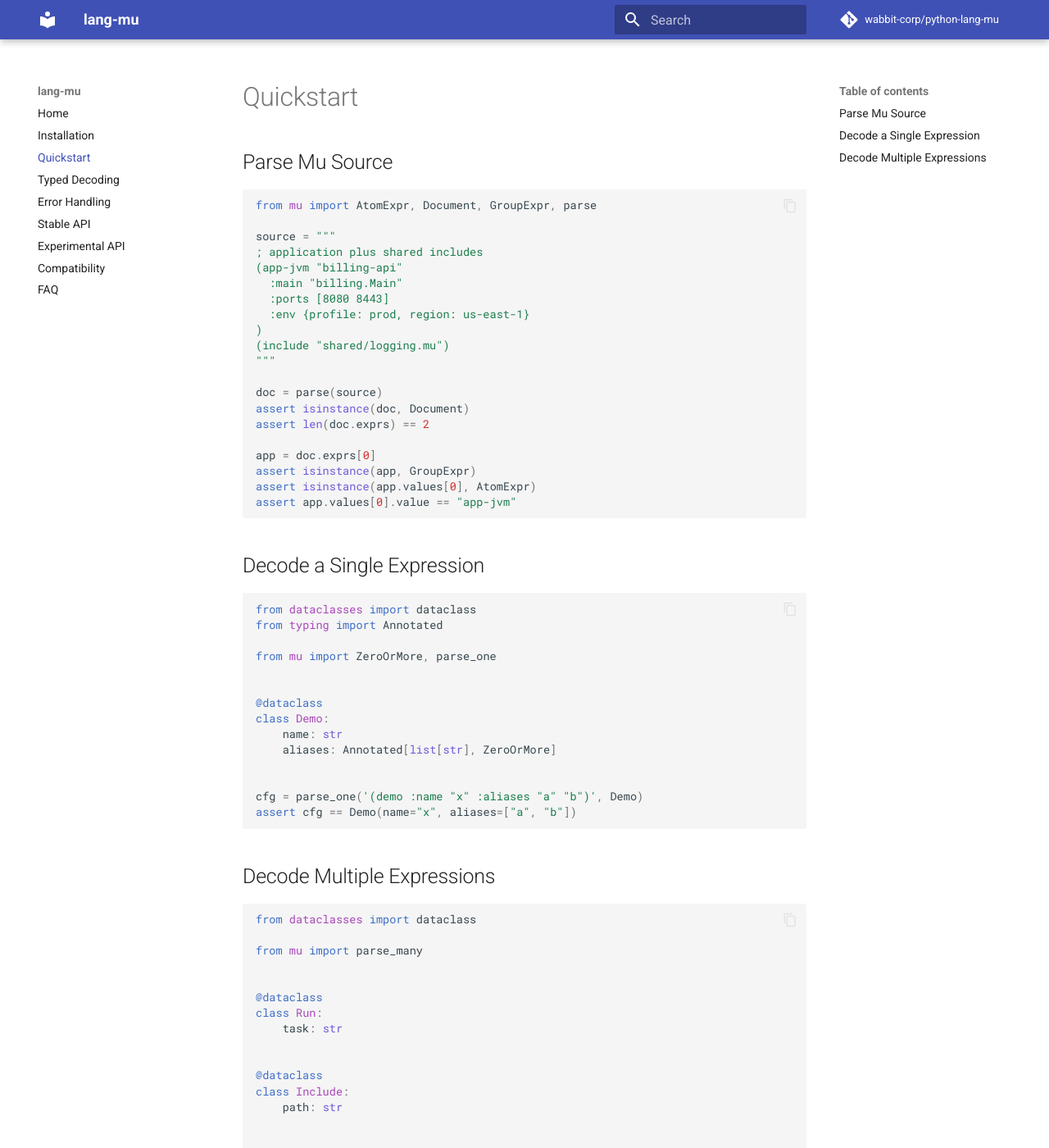
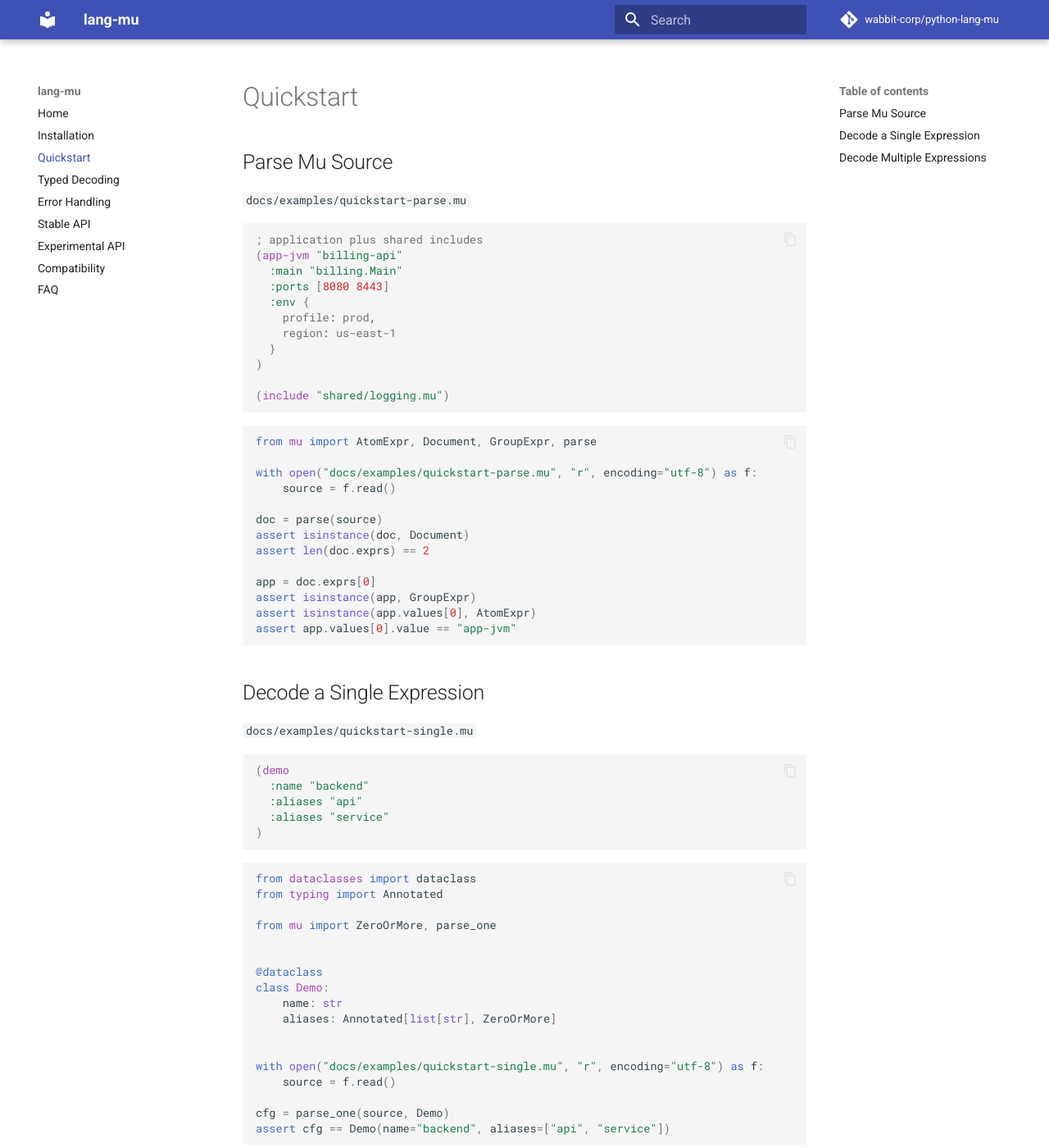
Before and after one commit to wabbit-corp/python-lang-mu, an MkDocs documentation site: the page built from docs/quickstart.md, in a window 1280 px wide and 1400 px high. Shown: the whole window at 82% size. Built offline with MkDocs 1.6.1 and Material for MkDocs 9.7.7, drawn with Linux system fonts in a browser that asks for light colours; comment, search, counter and statistics services are not loaded; some of the changed text lies outside the part shown.

Commit message:
Improve quickstart with separate config and script snippets

````diff
--- a/docs/quickstart.md
+++ b/docs/quickstart.md
@@ -2,18 +2,27 @@
 
 ## Parse Mu Source
 
-```python
-from mu import AtomExpr, Document, GroupExpr, parse
+`docs/examples/quickstart-parse.mu`
 
-source = """
+```clojure
 ; application plus shared includes
 (app-jvm "billing-api"
   :main "billing.Main"
   :ports [8080 8443]
-  :env {profile: prod, region: us-east-1}
+  :env {
+    profile: prod,
+    region: us-east-1
+  }
 )
+
 (include "shared/logging.mu")
-"""
+```
+
+```python
+from mu import AtomExpr, Document, GroupExpr, parse
+
+with open("docs/examples/quickstart-parse.mu", "r", encoding="utf-8") as f:
+    source = f.read()
 
 doc = parse(source)
 assert isinstance(doc, Document)
@@ -26,6 +35,16 @@ assert app.values[0].value == "app-jvm"
 ```
 
 ## Decode a Single Expression
+
+`docs/examples/quickstart-single.mu`
+
+```clojure
+(demo
+  :name "backend"
+  :aliases "api"
+  :aliases "service"
+)
+```
 
 ```python
 from dataclasses import dataclass
@@ -40,11 +59,22 @@ class Demo:
     aliases: Annotated[list[str], ZeroOrMore]
 
 
-cfg = parse_one('(demo :name "x" :aliases "a" "b")', Demo)
-assert cfg == Demo(name="x", aliases=["a", "b"])
+with open("docs/examples/quickstart-single.mu", "r", encoding="utf-8") as f:
+    source = f.read()
+
+cfg = parse_one(source, Demo)
+assert cfg == Demo(name="backend", aliases=["api", "service"])
 ```
 
 ## Decode Multiple Expressions
+
+`docs/examples/quickstart-many.mu`
+
+```clojure
+(run "lint")
+(include "defaults.mu")
+(run "test")
+```
 
 ```python
 from dataclasses import dataclass
@@ -62,6 +92,9 @@ class Include:
     path: str
 
 
-result = parse_many('(run "lint") (include "defaults.mu")', Run | Include)
-assert result == [Run(task="lint"), Include(path="defaults.mu")]
+with open("docs/examples/quickstart-many.mu", "r", encoding="utf-8") as f:
+    source = f.read()
+
+result = parse_many(source, Run | Include)
+assert result == [Run(task="lint"), Include(path="defaults.mu"), Run(task="test")]
 ```
````
Also changed, not shown: 3 other files.
